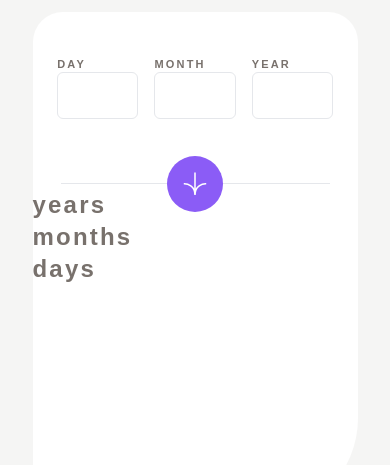
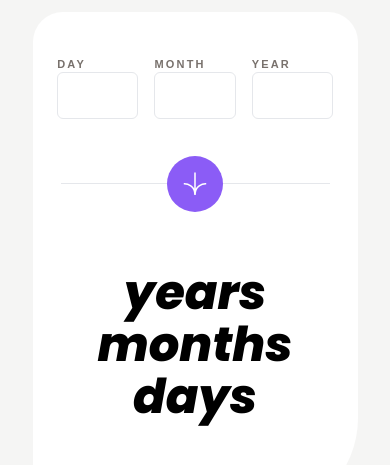
Before and after one commit to lingyundai/age-calculator, a React (Create React App) app: page / in a window 390 px wide. Shown: the part 157-622 px from the top of the page. Built offline with nearby package versions, Linux system fonts and the light colour scheme.

Commit message:
finished basic mobile css design

```diff
--- a/src/components/CalculatorDisplay.js
+++ b/src/components/CalculatorDisplay.js
@@ -1,7 +1,7 @@
 function CalculatorDisplay() {
 
     return (
-        <div class="flex flex-col text-2xl Poppins-Bold-Italic">
+        <div class="flex flex-col text-5xl items-center font-poppinsItalic pt-20 space-y-1">
             <div>
                 years
             </div>
--- a/src/components/CalculatorForm.js
+++ b/src/components/CalculatorForm.js
@@ -1,24 +1,24 @@
 function CalculatorForm() {
 
     return (
-        <form class="max-w-fit pt-6">
+        <form class="max-w-fit pt-6 text-stone-500 font-poppins font-semibold text-[11px] tracking-[0.2em]">
             <div class="flex pt-5 space-x-4 justify-center">
                 <div class="w-1/4">
                     <label>DAY</label>
                     <input name="day" class="border rounded-md w-full
-                         text-lg py-2 text-black tracking-wider font-poppins indent-3
+                         text-lg py-2 text-black tracking-wider indent-3
                          focus:outline-none focus:border-violet-500" />
                 </div>
                 <div class="w-1/4">
                     <label>MONTH</label>
                     <input name="month" class="border rounded-md w-full
-                        text-lg py-2 text-black tracking-wider font-poppins indent-3
+                        text-lg py-2 text-black tracking-wider indent-3
                         focus:outline-none focus:border-violet-500" />
                 </div>
                 <div class="w-1/4">
                     <label>YEAR</label>
                     <input name="year" class="border rounded-md w-full
-                        text-lg py-2 text-black tracking-wider font-poppins indent-3
+                        text-lg py-2 text-black tracking-wider indent-3
                         focus:outline-none focus:border-violet-500" />
                 </div>
             </div>
--- a/src/containers/CalculatorContainer.js
+++ b/src/containers/CalculatorContainer.js
@@ -4,8 +4,7 @@ import CalculatorForm from "../components/CalculatorForm";
 function CalculatorContainer() {
     return (
         <div class="flex justify-center items-center
-                    h-screen w-screen bg-stone-100
-                    font-poppins font-semibold text-[11px] tracking-[0.2em] text-stone-500">
+                    h-screen w-screen bg-stone-100">
             <div class="h-3/5 w-10/12 bg-white
                         rounded-br-large rounded-t-default rounded-bl-default">
                 <CalculatorForm />
--- a/src/index.css
+++ b/src/index.css
@@ -9,5 +9,5 @@
 
 @font-face {
     font-family: "Poppins-Bold-Italic";
-    src: url("../src/assets/fonts/Poppins-ExtraBoldItalic.ttf") format("ttf");
+    src: url("../src/assets/fonts/Poppins-ExtraBoldItalic.ttf");
 }
```
Lines whose indentation alone changed are shown as unchanged.
